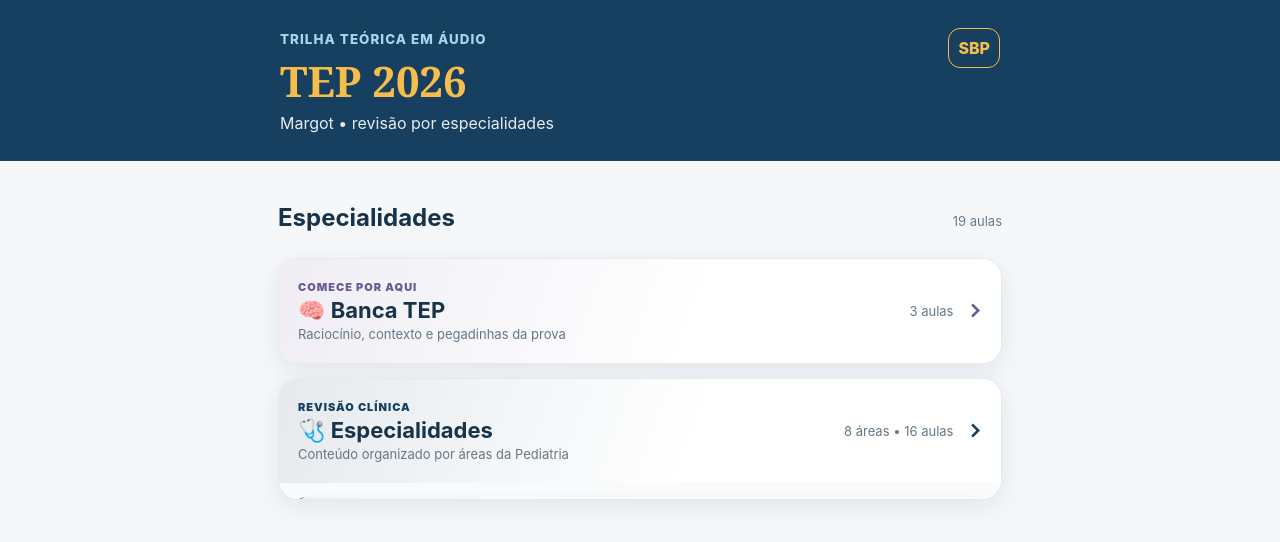
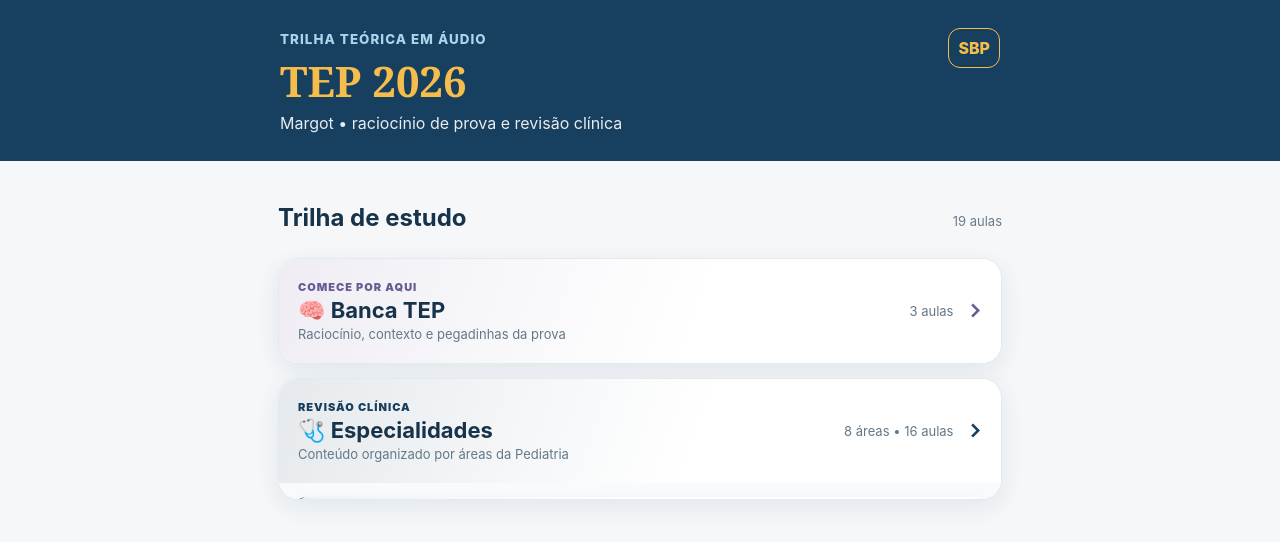
Before and after one commit to cleuberpasilva-boop/tep-margot-2026, a plain HTML site: page index.html in a window 1280 px wide. Drawn offline with Linux system fonts and the light colour scheme.

Commit message:
Refresh study trail layout

```diff
--- a/index.html
+++ b/index.html
@@ -3,14 +3,14 @@
 <head>
 <meta charset="utf-8"><meta name="viewport" content="width=device-width,initial-scale=1,viewport-fit=cover">
 <meta name="theme-color" content="#173f5f"><meta name="apple-mobile-web-app-capable" content="yes"><meta name="apple-mobile-web-app-status-bar-style" content="default">
-<link rel="manifest" href="manifest.webmanifest"><link rel="stylesheet" href="styles.css?v=4">
+<link rel="manifest" href="manifest.webmanifest"><link rel="stylesheet" href="styles.css?v=5">
 <title>TEP 2026 • Margot</title>
 </head>
 <body>
-<header><div><small>TRILHA TEÓRICA EM ÁUDIO</small><h1>TEP 2026</h1><p>Margot • revisão por especialidades</p></div><span class="badge">SBP</span></header>
+<header><div><small>TRILHA TEÓRICA EM ÁUDIO</small><h1>TEP 2026</h1><p>Margot • raciocínio de prova e revisão clínica</p></div><span class="badge">SBP</span></header>
 <main>
 <section id="resume" class="resume hidden"><small>CONTINUAR OUVINDO</small><strong id="resumeTitle"></strong><button id="resumeBtn">Continuar</button></section>
-<div class="section-title"><h2>Especialidades</h2><span id="count"></span></div>
+<div class="section-title"><h2>Trilha de estudo</h2><span id="count"></span></div>
 <div id="library"></div>
 </main>
 <div id="player" class="player hidden">
@@ -20,5 +20,5 @@
 <div class="speed"><button data-speed="1">1×</button><button data-speed="1.25">1,25×</button><button data-speed="1.5">1,5×</button><button data-speed="2">2×</button></div>
 <audio id="audio" preload="metadata"></audio>
 </div>
-<script src="app.js?v=4"></script>
+<script src="app.js?v=5"></script>
 </body></html>
```
